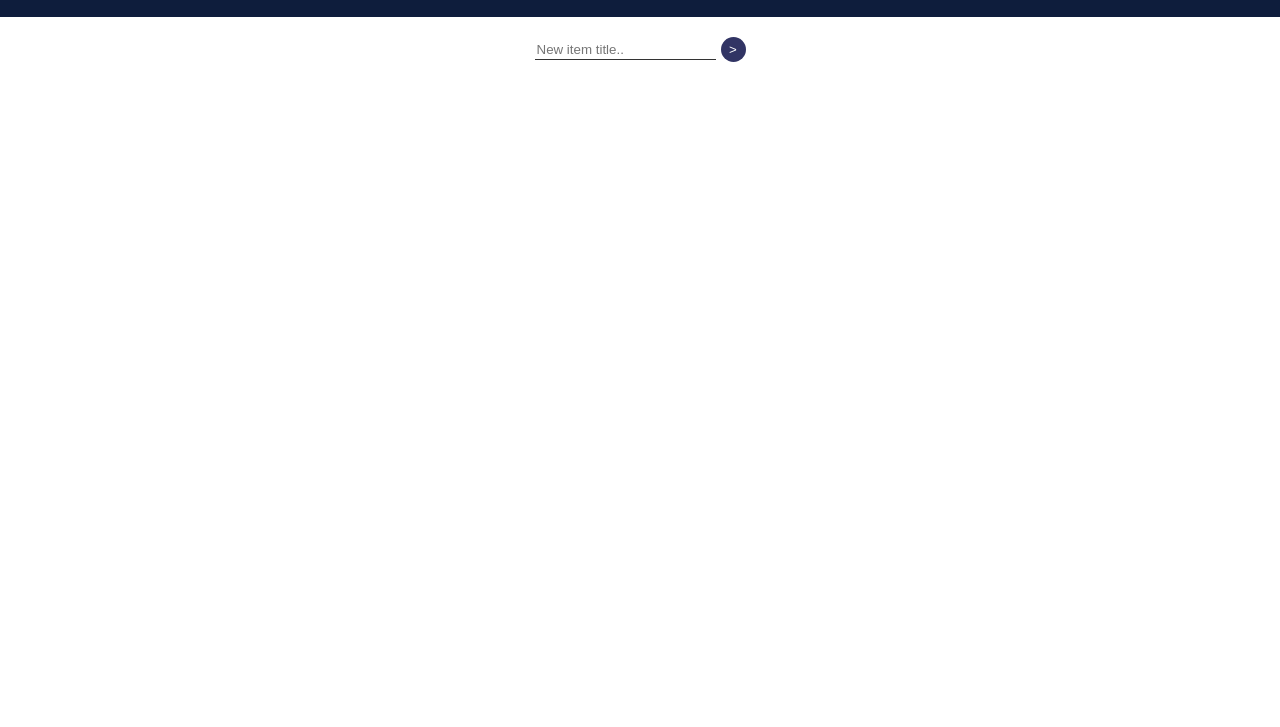
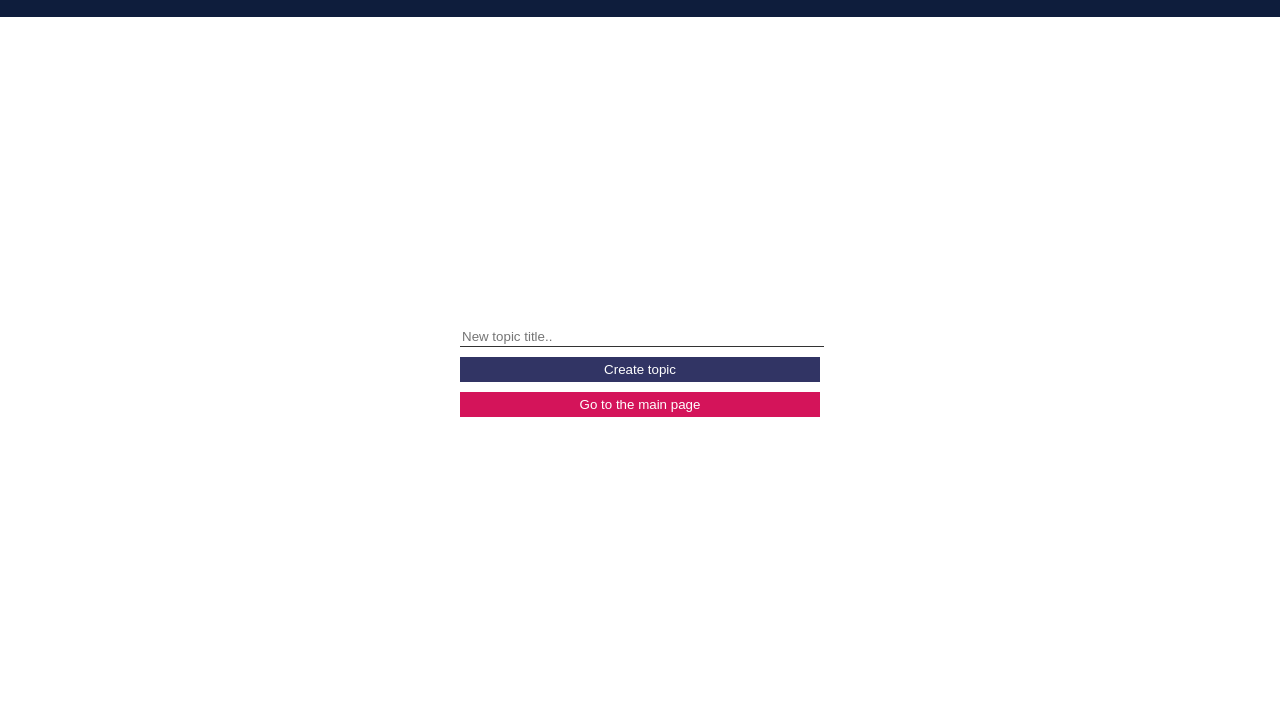
Before and after one commit to IllyaManuylov/react-app, a React app: page /#/newItem in a window 1280 px wide. Shown: the part 73-800 px from the top of the page. Built offline with nearby package versions, Linux system fonts and the light colour scheme.

Commit message:
fix form markup

```diff
--- a/src/Components/addItem/addItem.js
+++ b/src/Components/addItem/addItem.js
@@ -1,4 +1,5 @@
 import React, { Component } from 'react';
+import { Link } from 'react-router-dom';
 import './style.css';
 
 export default class AddItem extends Component {
@@ -26,15 +27,18 @@ export default class AddItem extends Component {
              this.setState({
                  inputValue: ""
              });
-             alert('Item was created.')
+             alert('Topic was created was created.')
          }
     };
     render =()=>{
         return (
-            <form onSubmit={this.formHandler} className="addItemForm">
-                <input type="text" className="addItemForm--inputForm" placeholder="New item title.." value={this.state.inputValue} onChange={this.handleChange.bind(this)}/>
-                <button type="submit" className="addItemForm--submit">&gt;</button>
-            </form>
+            <div className="form">
+                <form onSubmit={this.formHandler} className="addItemForm">
+                    <input type="text" className="addItemForm--inputForm" placeholder="New topic title.." value={this.state.inputValue} onChange={this.handleChange.bind(this)}/>
+                    <button type="submit" className="addItemForm--submit">Create topic</button>
+                    <Link to="/"><button className="go-back">Go to the main page</button></Link>
+                </form>
+            </div>
         )
     }
 }
--- a/src/Components/addItem/style.css
+++ b/src/Components/addItem/style.css
@@ -1,8 +1,15 @@
-.addItemForm{
-    margin-top: 20px;
+.form{
+    position: absolute;
+    width: 100%;
+    top: 50%;
     text-align: center;
 }
+.addItemForm{
+    max-width: 360px;
+    margin: 0 auto;
+}
 .addItemForm--inputForm{
+    width: 100%;
     border: none;
     border-bottom: 1px solid #333333;
     color: #333333;
@@ -12,11 +19,19 @@
 .addItemForm--submit{
     background-color: #313464;
     color: #fff;
-    border-radius: 50%;
     border: none;
     outline: none;
     height: 25px;
-    width: 25px;
-    margin-left: 5px;
+    width: 100%;
+    margin-top: 10px;
     cursor: pointer;
 }
+.go-back {
+    background-color: #d4145a;
+    border: none;
+    width: 100%;
+    padding: 5px;
+    margin-top: 10px;
+    color: #fff;
+    cursor: pointer;
+}
--- a/src/Components/commentForm/addComment.js
+++ b/src/Components/commentForm/addComment.js
@@ -34,7 +34,7 @@ export default class AddComment extends Component {
         return (
             <form  onSubmit={this.handler} className="commentForm">
                 <input type="text" className="commentForm--input" placeholder="New comment goes here.." value={this.state.inputValue} onChange={this.handleChange.bind(this)}/>
-                <button type="submit" className="commentForm--submit">&gt;</button>
+                <button type="submit" className="commentForm--submit">Add comment</button>
             </form>
         )
     }
--- a/src/Components/commentForm/style.css
+++ b/src/Components/commentForm/style.css
@@ -15,10 +15,9 @@
     padding: 5px;
 }
 .commentForm--submit{
-    width: 25px;
-    height: 25px;
+    width: 100px;
+    height: 30px;
     border: none;
-    border-radius: 50%;
     outline: none;
     cursor: pointer;
     background-color: #313464;
--- a/src/Containers/Comments.js
+++ b/src/Containers/Comments.js
@@ -15,7 +15,7 @@ class CommentPage extends Component {
         return (
 
             <div>
-                <ActiveHeader headerTitle={items[currItem].name}/>
+                <ActiveHeader headerTitle={`Topic ${items[currItem].name}`}/>
                 <Comment items = {items} comments = {comments} currItem = {currItem}/>
                 <AddComment addComment = {addComment} items = {items} comments = {comments} currItem = {currItem} />
             </div>
--- a/src/Containers/NewItemPage.js
+++ b/src/Containers/NewItemPage.js
@@ -12,7 +12,7 @@ class NewItemPage extends Component {
         let currItem = this.props.match.params.currentItem;
         return (
             <div className="App">
-                <ActiveHeader headerTitle="Create new Item"/>
+                <ActiveHeader headerTitle="Create new Topic"/>
                 <AddItem addItem = {addItem} items = {items}/>
             </div>
         );
```
